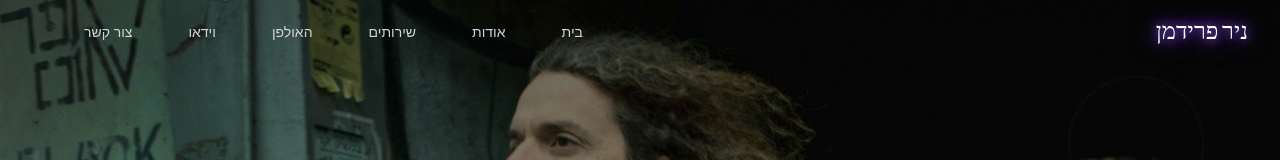
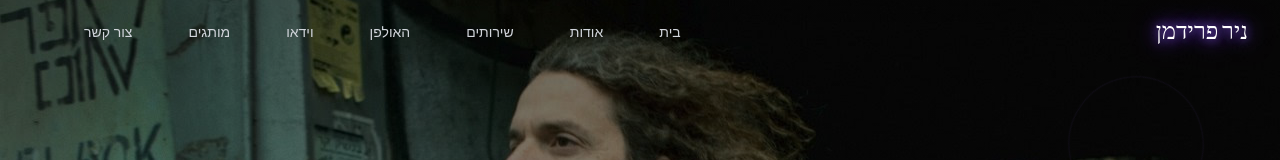
Before and after one commit to eldikeren/nir, a Next.js app: page / in a window 1280 px wide. Shown: the top 160 px of the page. Built offline with nearby package versions, Linux system fonts and the light colour scheme.

Commit message:
Add 'מותגים' link to navigation menu and add testimonials section ID

```diff
--- a/components/Navigation.tsx
+++ b/components/Navigation.tsx
@@ -43,6 +43,7 @@ const Navigation = () => {
     { name: 'שירותים', href: '#services' },
     { name: 'האולפן', href: '#studio' },
     { name: 'וידאו', href: '#video' },
+    { name: 'מותגים', href: '#testimonials' },
     { name: 'צור קשר', href: '#contact' },
   ]
 
--- a/components/TestimonialsSection.tsx
+++ b/components/TestimonialsSection.tsx
@@ -37,7 +37,7 @@ const TestimonialsSection = () => {
   ]
 
   return (
-    <section className="py-20 bg-matte-black relative overflow-hidden">
+    <section id="testimonials" className="py-20 bg-matte-black relative overflow-hidden">
       <div className="max-w-7xl mx-auto px-4 sm:px-6 lg:px-8">
         {/* Section Header */}
         <motion.div
```
